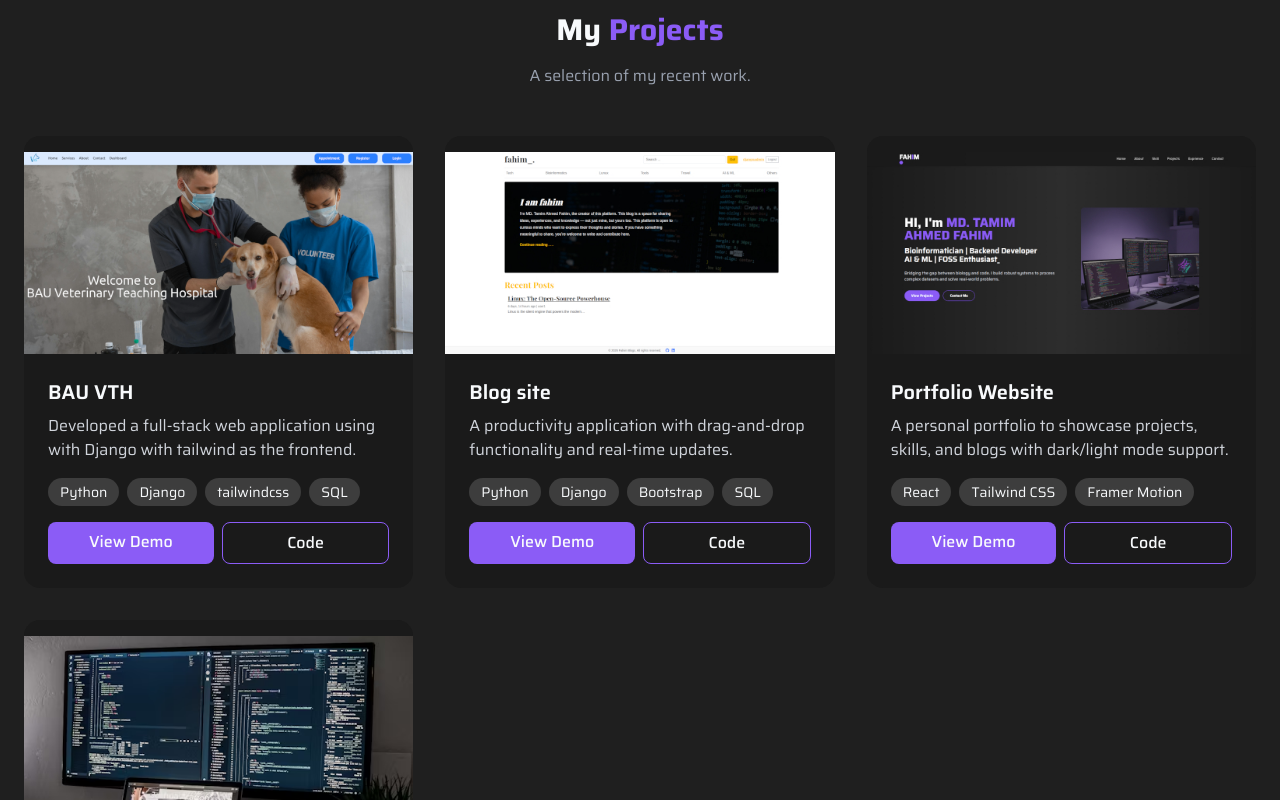
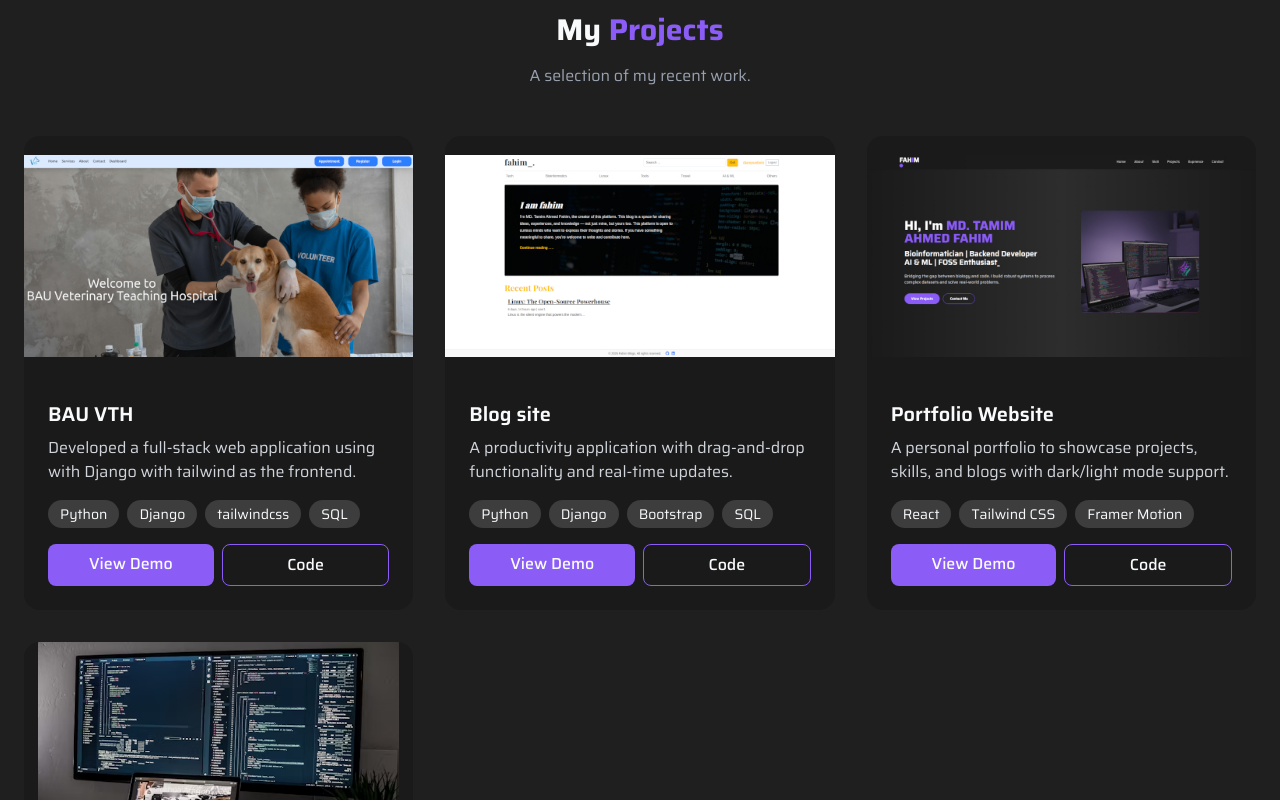
Before and after one commit to t-fahim/t-fahim.github.io, a React (Vite) app: page /#/ in a window 1280 px wide. Shown: the part 2880-3680 px from the top of the page. Built offline with nearby package versions, Linux system fonts and the light colour scheme.

Commit message:
update redpondiveness

```diff
--- a/src/components/Hero.jsx
+++ b/src/components/Hero.jsx
@@ -32,7 +32,7 @@ const Hero = () => {
                         HI, I'm <span className='text-purple'>MD. TAMIM AHMED FAHIM</span>
                     </h1>
 
-                    <h2 className='text-2xl md:text-4xl font-semibold whitespace-nowrap'>
+                    <h2 className='text-2xl md:text-4xl font-semibold md:whitespace-nowrap'>
                         Bioinformatician | Backend Developer
                     </h2>
                     <h2 className='text-2xl md:text-4xl font-semibold typewriter mb-6'>
--- a/src/components/ProjectCard.jsx
+++ b/src/components/ProjectCard.jsx
@@ -5,7 +5,7 @@ const ProjectCard = ({title, description, image, tech, demo, code}) => {
   return (
     <div className='flex flex-col bg-dark-100 rounded-2xl overflow-hidden hover:-translate-y-2 transition duration-300 cursor-pointer'>
         {/* <h3 className='text-xl font-semibold m-2 pl-4 text-purple'>{title}</h3> */}
-        <img src={image} alt={title} className='w-full h-auto object-contain bg-dark-100 pt-4'/>
+        <img src={image} alt={title} className='w-full h-60 object-contain bg-dark-100'/>
         <div className='flex-1 flex flex-col p-6'>
             <h3 className='text-xl font-semibold mb-2'>{title}</h3>
             <p className='text-gray-300 mb-4'>{description}</p>
--- a/src/components/Projects.jsx
+++ b/src/components/Projects.jsx
@@ -26,7 +26,7 @@ const Projects = () => {
                 transition={{duration: 0.9, ease: 'easeOut'}}
                 viewport={{once: false, amount:0.1}}
                 className='container mx-auto px-6'>
-                    <div className='grid grid-cols-1 md:grid-cols-2 lg:grid-cols-3 gap-8 max-w-7xl mx-auto'>
+                    <div className='grid grid-cols-1 md:grid-cols-2 lg:grid-cols-3 gap-8 mx-auto'>
                         {
                             projects.map((project, index)=>(
                                 <ProjectCard key={index} {...project}/>
```
